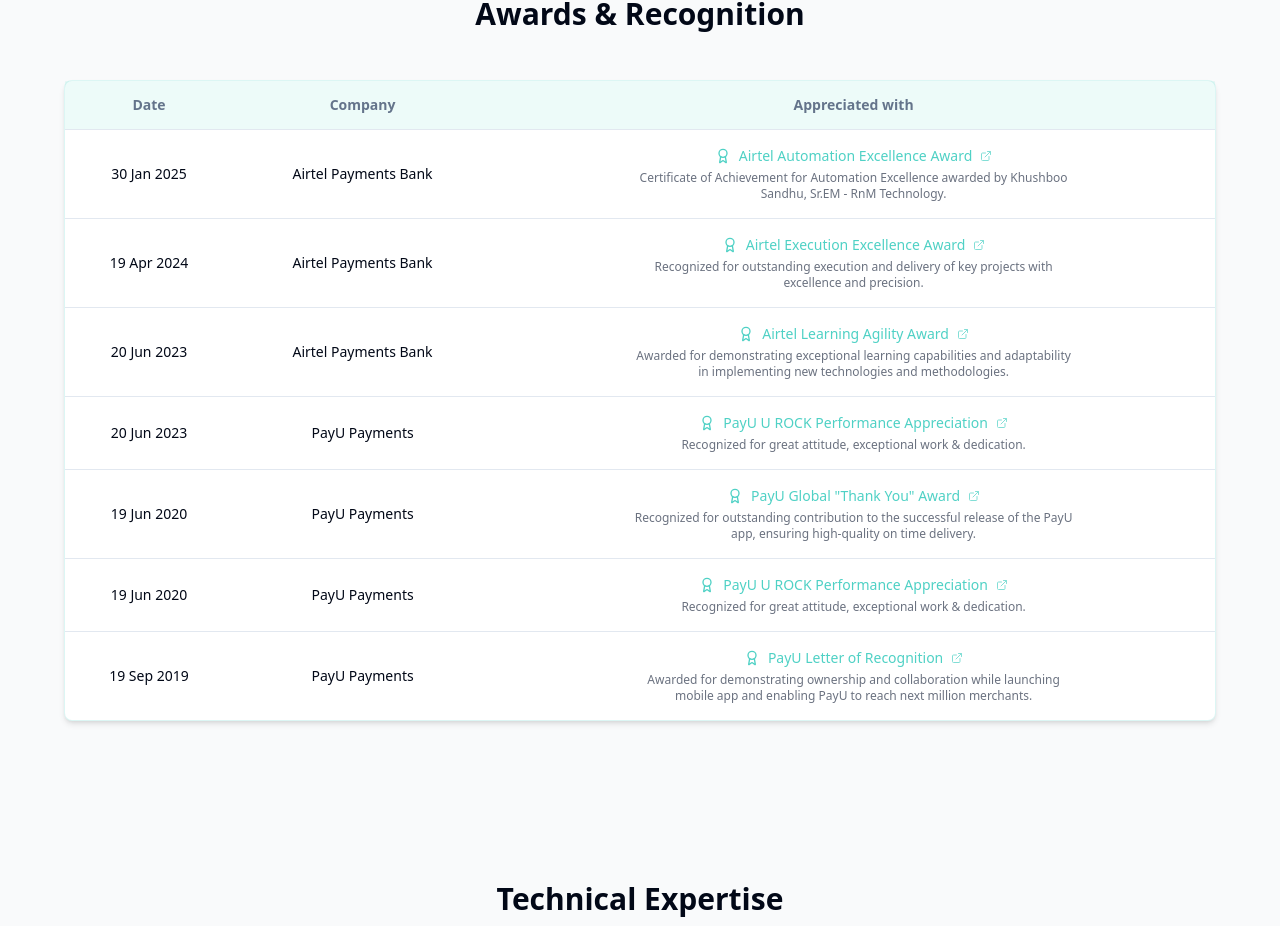
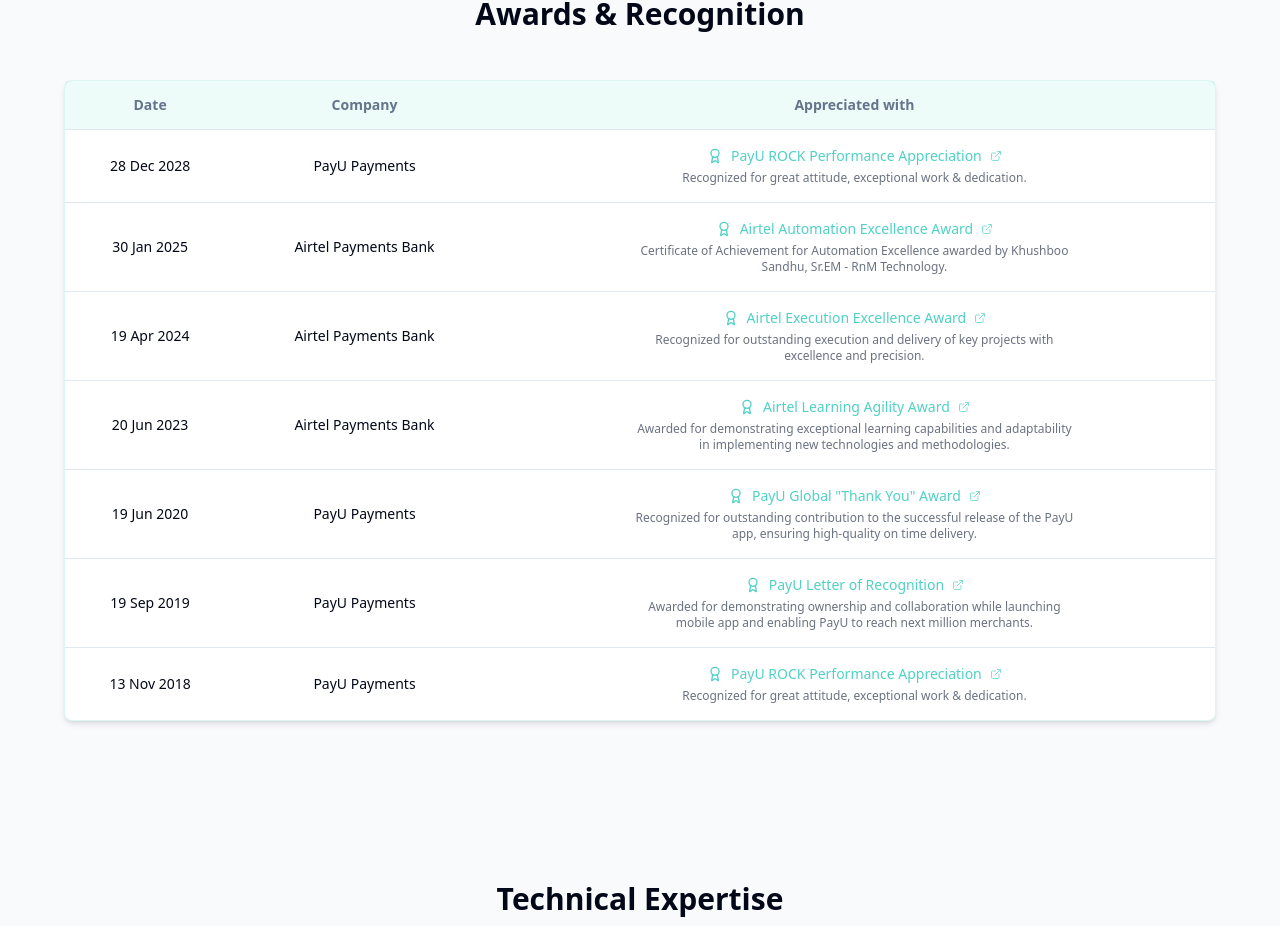
Before and after one commit to manish89arya/manish-arya-portfolio, a React (Vite) app: page / in a window 1280 px wide. Shown: the part 976-1902 px from the top of the page. Built offline with nearby package versions, Linux system fonts and the light colour scheme.

Commit message:
Fix: Update award dates and sorting
Corrects the dates for PayU ROCK awards and sorts the awards chronologically.

```diff
--- a/src/components/Awards.tsx
+++ b/src/components/Awards.tsx
@@ -20,6 +20,14 @@ const awards = [
     year: "2025",
     company: "Airtel Payments Bank",
     image: "/lovable-uploads/62f6665d-b640-4c5f-91c9-cfea04f1ae46.png"
+  },
+  {
+    name: "PayU ROCK Performance Appreciation",
+    description: "Recognized for great attitude, exceptional work & dedication.",
+    date: "28 Dec 2028",
+    year: "2028",
+    company: "PayU Payments",
+    image: "/lovable-uploads/7ab1e67b-dd50-434b-a6e3-3a38af471d6b.png"
   },
   {
     name: "Airtel Learning Agility Award",
@@ -46,18 +54,10 @@ const awards = [
     image: "/lovable-uploads/c827403d-d3b2-49e2-bced-323bc1cb4d36.png"
   },
   {
-    name: "PayU U ROCK Performance Appreciation",
+    name: "PayU ROCK Performance Appreciation",
     description: "Recognized for great attitude, exceptional work & dedication.",
-    date: "20 Jun 2023",
-    year: "2023",
-    company: "PayU Payments",
-    image: "/lovable-uploads/7ab1e67b-dd50-434b-a6e3-3a38af471d6b.png"
-  },
-  {
-    name: "PayU U ROCK Performance Appreciation",
-    description: "Recognized for great attitude, exceptional work & dedication.",
-    date: "19 Jun 2020",
-    year: "2020",
+    date: "13 Nov 2018",
+    year: "2018",
     company: "PayU Payments",
     image: "/lovable-uploads/7ecd3831-7c0f-4f31-967f-d87734ae539d.png"
   },
```
